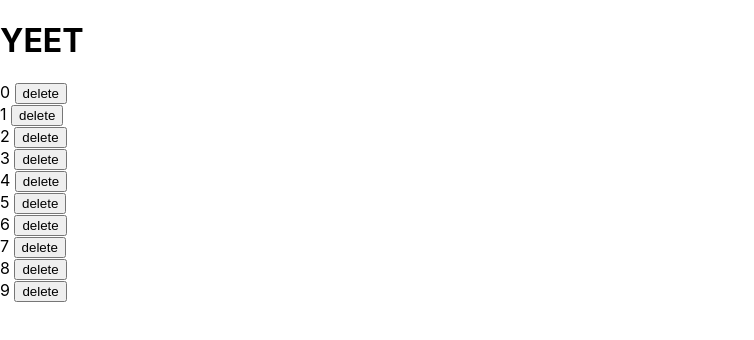
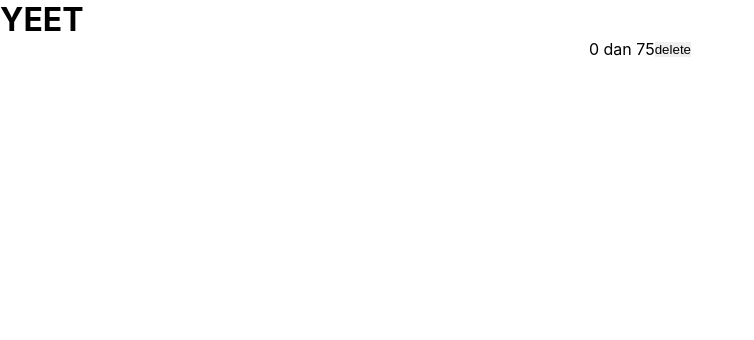
Before and after one commit to DanLanfear/ssc-testing, a React (Create React App) app: page / in a window 1280 px wide. Shown: the top 340 px of the page, without its empty margins (0-754 px from the left). Built offline with nearby package versions, Linux system fonts and the light colour scheme.

Commit message:
Added styling

```diff
--- a/src/App.css
+++ b/src/App.css
@@ -1,38 +1,16 @@
-.App {
-  text-align: center;
+* {
+  margin: 0;
+  padding: 0;
+  border: 0;
 }
 
-.App-logo {
-  height: 40vmin;
-  pointer-events: none;
+.test-entity {
+  display: flex;
+  align-items: center;
+  justify-content: center;
 }
-
 @media (prefers-reduced-motion: no-preference) {
   .App-logo {
     animation: App-logo-spin infinite 20s linear;
   }
 }
-
-.App-header {
-  background-color: #282c34;
-  min-height: 100vh;
-  display: flex;
-  flex-direction: column;
-  align-items: center;
-  justify-content: center;
-  font-size: calc(10px + 2vmin);
-  color: white;
-}
-
-.App-link {
-  color: #61dafb;
-}
-
-@keyframes App-logo-spin {
-  from {
-    transform: rotate(0deg);
-  }
-  to {
-    transform: rotate(360deg);
-  }
-}
--- a/src/App.js
+++ b/src/App.js
@@ -6,6 +6,7 @@ function App() {
     <div>
       <h1>YEET</h1>
       <Board />
+      {/* button for adding a test */}
     </div>
   );
 }
--- a/src/components/Board.js
+++ b/src/components/Board.js
@@ -7,7 +7,7 @@ class Board extends React.Component {
     super(props);
     this.state = {
       tests: [
-        { id: 0, name: null, timeLimit: null },
+        { id: 0, name: "dan", timeLimit: 75 },
         { id: 1, name: null, timeLimit: null },
         { id: 2, name: null, timeLimit: null },
         { id: 3, name: null, timeLimit: null },
@@ -25,7 +25,8 @@ class Board extends React.Component {
 
   // render test function
   renderTest(i) {
-    return <Test test={this.state.tests[i]} />;
+    if (this.state.tests[i].name != null)
+      return <Test test={this.state.tests[i]} />;
   }
 
   // render function for the board
--- a/src/components/Test.js
+++ b/src/components/Test.js
@@ -4,8 +4,8 @@ function Test(props) {
   // shows a test entity
   // has name of tester, time left, button to end test
   return (
-    <div>
-      {props.test.id} {props.test.name} {props.test.time}
+    <div className="test-entity">
+      {props.test.id} {props.test.name} {props.test.timeLimit}
       <button>delete</button>
     </div>
   );
```
Also changed, not shown: public/logo192.png (deleted), public/logo512.png (deleted).
